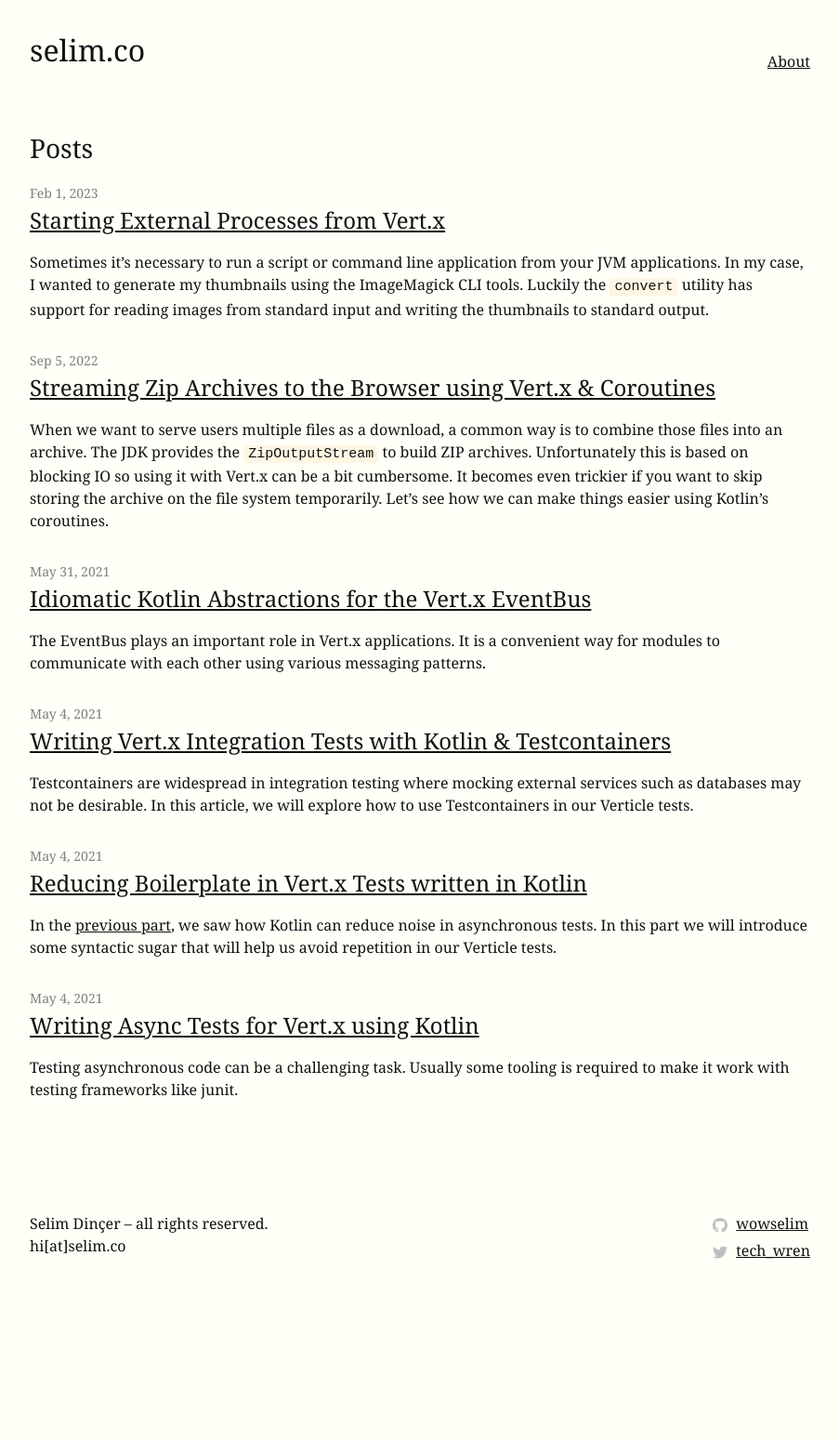
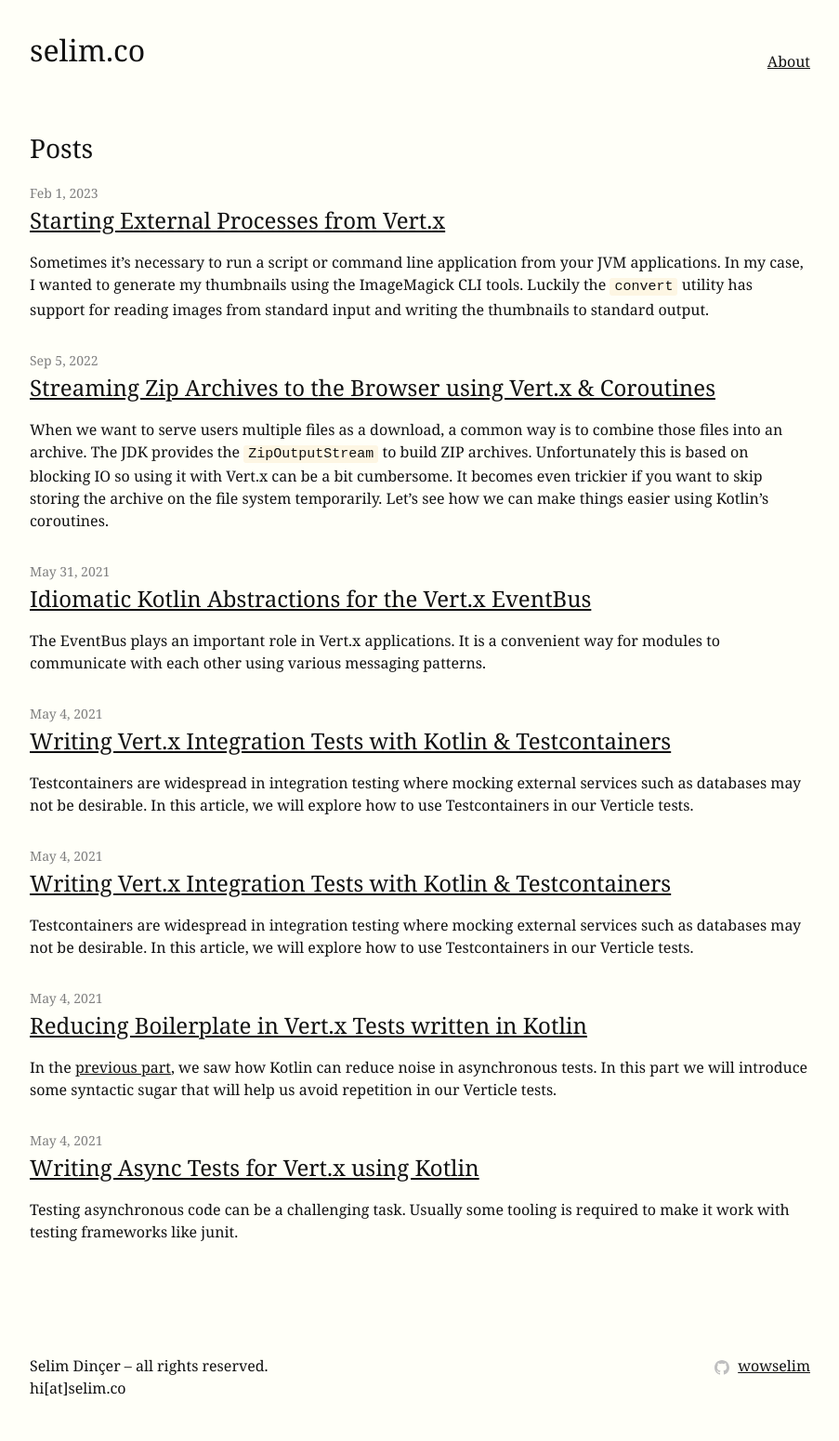
Before and after one commit to wowselim/wowselim.github.io, a Jekyll site: the page built from index.markdown, in a window 1280 px wide. Shown: the whole page at 93% size, without its empty margins (188-1091 px from the left). Built offline with Jekyll 4.4.1, drawn with Linux system fonts in a browser that asks for light colours; before the commit the page ends 1402 px from its top, so only the background shows below that.

Commit message:
remove twitter link

````diff
--- a/_config.yml
+++ b/_config.yml
@@ -25,8 +25,7 @@ description: >- # this means to ignore newlines until "baseurl:"
   selim's tech blog.
 baseurl: "" # the subpath of your site, e.g. /blog
 url: "https://blog.selim.co" # the base hostname & protocol for your site, e.g. http://example.com
-twitter_username: tech_wren
-github_username:  wowselim
+github_username: wowselim
 show_excerpts: y
 
 # Build settings
@@ -34,7 +33,6 @@ theme: minima
 plugins:
   - jekyll-feed
   - jekyll-target-blank
-
 # Exclude from processing.
 # The following items will not be processed, by default.
 # Any item listed under the `exclude:` key here will be automatically added to
--- a/_includes/icon-twitter.html
+++ /dev/null
@@ -1 +0,0 @@
-<a href="https://twitter.com/{{ include.username }}"><span class="icon icon--twitter">{% include icon-twitter.svg %}</span><span class="username">{{ include.username }}</span></a>
--- a/_includes/social.html
+++ b/_includes/social.html
@@ -1,5 +1,27 @@
 <ul class="social-media-list">
-  {%- if site.github_username -%}<li><svg class="svg-icon"><use xlink:href="{{ '/assets/minima-social-icons.svg#github' | relative_url }}"></use></svg> <a href="https://github.com/{{ site.github_username| cgi_escape | escape }}" rel="noopener noreferrer"><span class="username">{{ site.github_username| escape }}</span></a></li>{%- endif -%}
-  {%- if site.twitter_username -%}<li><svg class="svg-icon"><use xlink:href="{{ '/assets/minima-social-icons.svg#twitter' | relative_url }}"></use></svg> <a href="https://www.twitter.com/{{ site.twitter_username| cgi_escape | escape }}" rel="noopener noreferrer"><span class="username">{{ site.twitter_username| escape }}</span></a></li>{%- endif -%}
-  {%- if site.rss -%}<li><svg class="svg-icon"><use xlink:href="{{ '/assets/minima-social-icons.svg#rss' | relative_url }}"></use></svg> <a href="{{ 'feed.xml' | relative_url }}" rel="noopener noreferrer"><span>{{ site.rss | escape }}</span></a></li>{%- endif -%}
+  {%- if site.github_username -%}
+  <li>
+    <svg class="svg-icon">
+      <use
+        xlink:href="{{ '/assets/minima-social-icons.svg#github' | relative_url }}"
+      ></use>
+    </svg>
+    <a
+      href="https://github.com/{{ site.github_username| cgi_escape | escape }}"
+      rel="noopener noreferrer"
+      ><span class="username">{{ site.github_username| escape }}</span></a
+    >
+  </li>
+  {%- endif -%} {%- if site.rss -%}
+  <li>
+    <svg class="svg-icon">
+      <use
+        xlink:href="{{ '/assets/minima-social-icons.svg#rss' | relative_url }}"
+      ></use>
+    </svg>
+    <a href="{{ 'feed.xml' | relative_url }}" rel="noopener noreferrer"
+      ><span>{{ site.rss | escape }}</span></a
+    >
+  </li>
+  {%- endif -%}
 </ul>
--- /dev/null
+++ b/_posts/2022-11-23-generating-thumbnails-with-vertx-and-imagemagick.markdown
@@ -0,0 +1,80 @@
+---
+layout: post
+title:  "Writing Vert.x Integration Tests with Kotlin & Testcontainers"
+date:   2021-05-04T03:00:00Z
+tags: vert.x kotlin testing testcontainers
+---
+
+Testcontainers are widespread in integration testing where mocking external services such as databases may not be desirable. In this article, we will explore how to use Testcontainers in our Verticle tests.
+
+In the [previous article]({{site.baseurl}}{% link _posts/2021-05-04-vertx-tests-boilerplate.markdown %}) we built a helper class that served as a starting point for all Verticle tests. For our integration tests, we will define a new class. In this example we will be using a Postgres database.
+
+```kotlin
+private const val DB_NAME = "integration"
+private const val DB_USERNAME = "integration"
+private const val DB_PASSWORD = "integration"
+
+@Testcontainers
+@ExtendWith(VertxExtension::class)
+abstract class IntegrationTest(
+  private val vertx: Vertx,
+  private val verticleClass: KClass<out Verticle>,
+  private val deploymentOptions: DeploymentOptions = DeploymentOptions()
+) : AsyncTest(vertx, verticleClass, deploymentOptions) {
+  companion object {
+    @Container
+    private var postgresqlContainer: PostgreSQLContainer<Nothing> = PostgreSQLContainer<Nothing>("postgres:12")
+      .apply {
+        withDatabaseName(DB_NAME)
+        withUsername(DB_USERNAME)
+        withPassword(DB_PASSWORD)
+      }
+  }
+
+  override fun deployVerticle(): String = runBlocking(vertx.dispatcher()) {
+    val dbUri = postgresqlContainer.jdbcUrl.substringAfter("jdbc:")
+    deploymentOptions.config = jsonObjectOf(
+      "db.uri" to dbUri,
+      "db.username" to DB_USERNAME,
+      "db.password" to DB_PASSWORD,
+    )
+    vertx.deployVerticle(verticleClass.java, deploymentOptions).await()
+  }
+}
+```
+
+The `@Testcontainers` and `@Container` annotations will let junit take care of the container lifecycle for us. For more details check the [official docs](https://www.testcontainers.org/test_framework_integration/junit_5/).
+
+By overriding the `deployVerticle` function, we can update the Verticle config and insert our database credentials for the test. Since the Verticle in our example uses the reactive Postgres client, we need to remove the `jdbc:` prefix of the URI. The Verticle can access this config as follows:
+
+```kotlin
+private val pool: Pool by lazy {
+  val connectOptions = PgConnectOptions.fromUri(config["db.uri"])
+    .setUser(config["db.username"])
+    .setPassword(config["db.password"])
+  PgPool.pool(vertx, connectOptions, PoolOptions())
+}
+```
+
+This means that our Verticle will now be using our testcontainer for all its queries. We can now purely focus on writing tests. The following test will automatically start a database, deploy our Verticle and call an Http endpoint:
+
+```kotlin
+@ExtendWith(VertxExtension::class)
+class HealthTest(vertx: Vertx) : IntegrationTest(vertx, MainVerticle::class) {
+  @Test
+  fun dbIsUp() = runTest {
+    val request = httpClient.request(HttpMethod.GET, 8080, "localhost", "/db-health").await()
+    val response = request.send().await()
+    val responseJson = response.body().await().toJsonObject()
+
+    Assertions.assertEquals("up", responseJson.getString("postgres"))
+  }
+}
+```
+
+## Summary
+In the last article of the series, we looked at how to test a Vert.x application against a real database using Testcontainers. We were able to hide the complexity of the database lifecycle and Verticle deployment behind a simple helper class.
+
+## Source
+
+A full project can be found in this [GitHub repo](https://github.com/wowselim/async-testing#readme).
````
Also changed, not shown: _includes/icon-twitter.svg (deleted), assets/minima-social-icons.svg.
